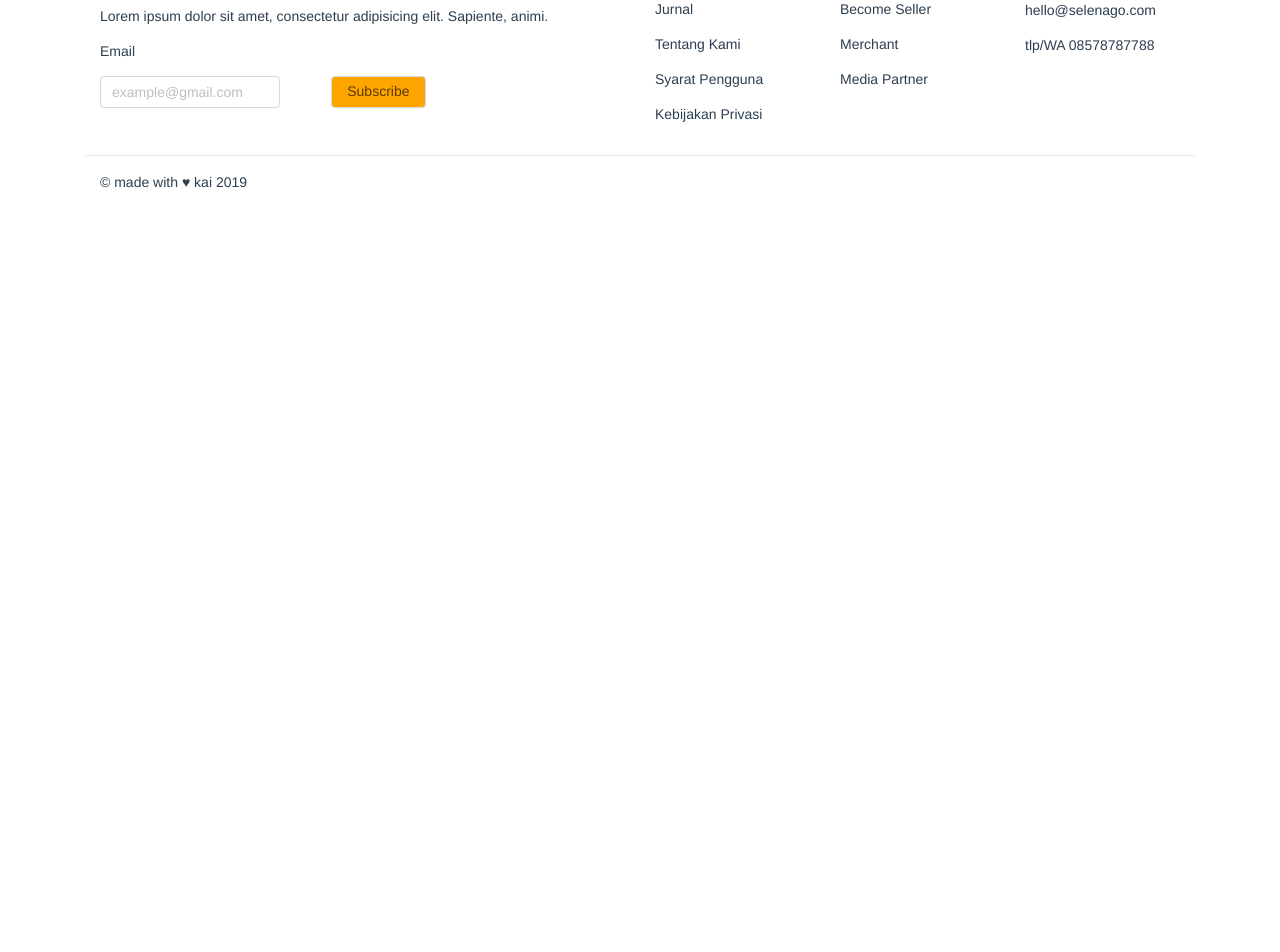
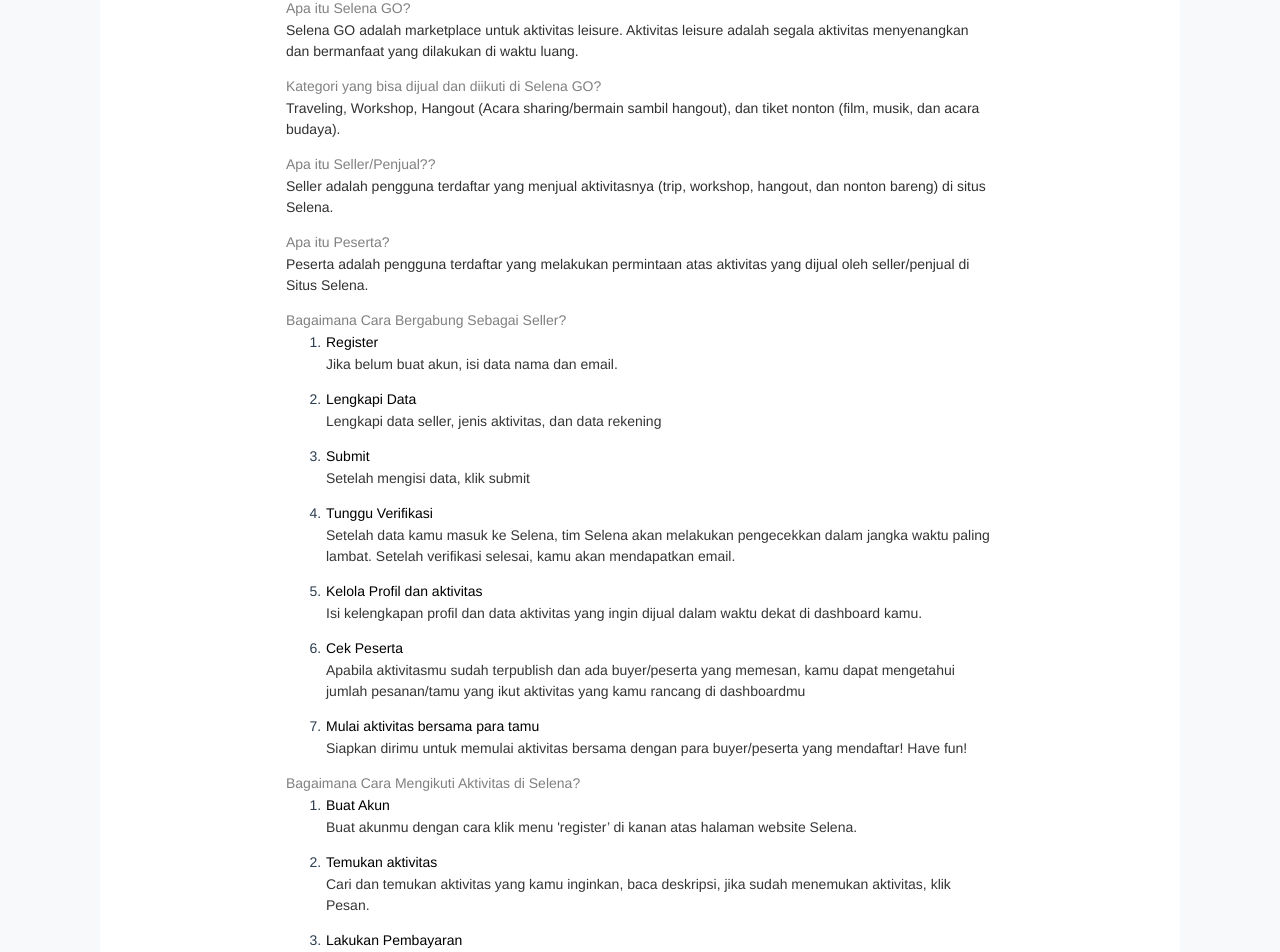
Before and after one commit to kaijack/sele, a Vue app: page /bantuan in a window 1280 px wide. Shown: the part 143-1095 px from the top of the page. Before the commit the page ends 800 px from the top, so only its background shows below. Built offline with nearby package versions, Linux system fonts and the light colour scheme.

Commit message:
update about dan bantuan

```diff
--- a/src/components/Navbar.vue
+++ b/src/components/Navbar.vue
@@ -6,12 +6,12 @@
           <h5>Selena</h5>
         </b-navbar-toggle>
         <b-collapse id="nav-collapse" is-nav>
-          <b-navbar-brand href="#">NavBar</b-navbar-brand>
+          <b-navbar-brand to="/">Selena</b-navbar-brand>
 
           <b-navbar-nav>
             <a-input placeholder="Cari aktifitas" class="sos">
               <a-icon slot="prefix" type="search" />
-              <a-icon v-if="userName" slot="suffix" type="close-circle" @click="emitEmpty" />
+              <!-- <a-icon v-if="userName" slot="suffix" type="close-circle" @click="emitEmpty" /> -->
             </a-input>
           </b-navbar-nav>
 
@@ -19,9 +19,9 @@
 
           <b-navbar-nav class="ml-auto">
             <b-navbar-nav>
-              <b-nav-item href="#">About</b-nav-item>
+              <b-nav-item to="/about">About</b-nav-item>
               <b-nav-item href="#">Blog</b-nav-item>
-              <b-nav-item href="#">Bantuan</b-nav-item>
+              <b-nav-item to="/bantuan">Bantuan</b-nav-item>
               <popsign />
             </b-navbar-nav>
           </b-navbar-nav>
--- a/src/main.js
+++ b/src/main.js
@@ -5,6 +5,10 @@
 import 'bootstrap/dist/css/bootstrap.css'
 import 'bootstrap-vue/dist/bootstrap-vue.css'
 import Antd from 'ant-design-vue'
+import axios from 'axios'
+import VueAxios from 'vue-axios'
+
+Vue.use(VueAxios, axios)
 
 import 'ant-design-vue/dist/antd.css'
 
--- a/src/router.js
+++ b/src/router.js
@@ -12,6 +12,7 @@
       path: '/',
       name: 'home',
       component: Home
+      // component: () => import(/* webpackChunkName: "about" */ './views/Home.vue')
     },
     {
       path: '/about',
@@ -20,6 +21,12 @@
       // this generates a separate chunk (about.[hash].js) for this route
       // which is lazy-loaded when the route is visited.
       component: () => import(/* webpackChunkName: "about" */ './views/About.vue')
-    }
+    },
+    {
+      path: '/bantuan',
+      name: 'bantuan',
+      component: () => import('./views/Bantuan.vue')
+    },
+
   ]
 })
--- a/src/views/About.vue
+++ b/src/views/About.vue
@@ -1,5 +1,14 @@
 <template>
-  <div class="about">
-    <h1>This is an about page</h1>
+  <div>
+    <br />
+    <br />
+    <div class="container">
+      <div class="card border-0" style="padding: 25px;">
+        <h4 class="text-center">Tentang Kami</h4>
+        <p
+          style="text-indent: 50px"
+        >Lorem ipsum dolor sit amet consectetur adipisicing elit. Aspernatur laborum, saepe sit enim explicabo minus molestiae pariatur asperiores. Adipisci rerum maxime eligendi totam accusamus, hic similique quidem sequi facere corrupti saepe magni! Dignissimos facere fugit eos neque voluptatum rerum explicabo provident ipsum, illo id doloribus iste ipsa reprehenderit? Harum, assumenda?</p>
+      </div>
+    </div>
   </div>
 </template>
--- /dev/null
+++ b/src/views/Bantuan.vue
@@ -0,0 +1,117 @@
+
+<template>
+  <div class="container">
+    <br />
+    <br />
+    <div class="container">
+      <div class="card border-0">
+        <div class="row">
+          <div class="col-md-2"></div>
+          <div class="col-md-8 space-main-top">
+            <h4 class="text-center mt-3">FAQ</h4>
+            <div>
+              <p class="a">Apa itu Selena GO?</p>
+              <p
+                class="b"
+              >Selena GO adalah marketplace untuk aktivitas leisure. Aktivitas leisure adalah segala aktivitas menyenangkan dan bermanfaat yang dilakukan di waktu luang.</p>
+
+              <p class="a">Kategori yang bisa dijual dan diikuti di Selena GO?</p>
+              <p
+                class="b"
+              >Traveling, Workshop, Hangout (Acara sharing/bermain sambil hangout), dan tiket nonton (film, musik, dan acara budaya).</p>
+
+              <p class="a">Apa itu Seller/Penjual??</p>
+              <p
+                class="b"
+              >Seller adalah pengguna terdaftar yang menjual aktivitasnya (trip, workshop, hangout, dan nonton bareng) di situs Selena.</p>
+              <p class="a">Apa itu Peserta?</p>
+              <p
+                class="b"
+              >Peserta adalah pengguna terdaftar yang melakukan permintaan atas aktivitas yang dijual oleh seller/penjual di Situs Selena.</p>
+              <p class="a">Bagaimana Cara Bergabung Sebagai Seller?</p>
+              <ol>
+                <li>
+                  <p class="c">Register</p>
+                  <p class="d">Jika belum buat akun, isi data nama dan email.</p>
+                </li>
+                <li>
+                  <p class="c">Lengkapi Data</p>
+                  <p class="d">Lengkapi data seller, jenis aktivitas, dan data rekening</p>
+                </li>
+                <li>
+                  <p class="c">Submit</p>
+                  <p class="d">Setelah mengisi data, klik submit</p>
+                </li>
+                <li>
+                  <p class="c">Tunggu Verifikasi</p>
+                  <p
+                    class="d"
+                  >Setelah data kamu masuk ke Selena, tim Selena akan melakukan pengecekkan dalam jangka waktu paling lambat. Setelah verifikasi selesai, kamu akan mendapatkan email.</p>
+                </li>
+                <li>
+                  <p class="c">Kelola Profil dan aktivitas</p>
+                  <p
+                    class="d"
+                  >Isi kelengkapan profil dan data aktivitas yang ingin dijual dalam waktu dekat di dashboard kamu.</p>
+                </li>
+                <li>
+                  <p class="c">Cek Peserta</p>
+                  <p
+                    class="d"
+                  >Apabila aktivitasmu sudah terpublish dan ada buyer/peserta yang memesan, kamu dapat mengetahui jumlah pesanan/tamu yang ikut aktivitas yang kamu rancang di dashboardmu</p>
+                </li>
+                <li>
+                  <p class="c">Mulai aktivitas bersama para tamu</p>
+                  <p
+                    class="d"
+                  >Siapkan dirimu untuk memulai aktivitas bersama dengan para buyer/peserta yang mendaftar! Have fun!</p>
+                </li>
+              </ol>
+              <p class="a">Bagaimana Cara Mengikuti Aktivitas di Selena?</p>
+              <ol>
+                <li>
+                  <p class="c">Buat Akun</p>
+                  <p
+                    class="d"
+                  >Buat akunmu dengan cara klik menu 'register’ di kanan atas halaman website Selena.</p>
+                </li>
+                <li>
+                  <p class="c">Temukan aktivitas</p>
+                  <p
+                    class="d"
+                  >Cari dan temukan aktivitas yang kamu inginkan, baca deskripsi, jika sudah menemukan aktivitas, klik Pesan.</p>
+                </li>
+                <li>
+                  <p class="c">Lakukan Pembayaran</p>
+                  <p
+                    class="d"
+                  >Pilih metode pembayaran, lakukan pembayaran. Jika sudah terverifikasi kamu akan langsung mendapatkan tiket. Tikeet bisa kamu cek di "Pesanan Saya".</p>
+                </li>
+              </ol>
+            </div>
+          </div>
+        </div>
+      </div>
+    </div>
+  </div>
+</template>
+
+<style scoped>
+p {
+  margin: 1px;
+}
+.a {
+  color: grey;
+}
+.b {
+  color: rgb(49, 49, 49);
+  margin-bottom: 14px;
+}
+.c {
+  color: black;
+}
+.d {
+  color: rgb(54, 54, 54);
+  margin-bottom: 14px;
+}
+</style>
```
